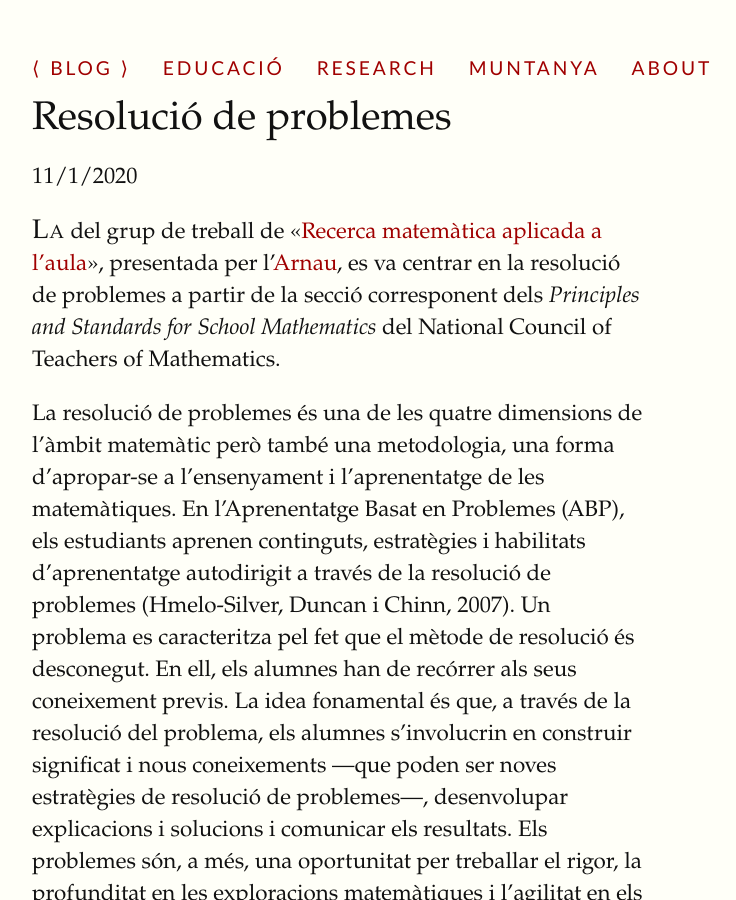
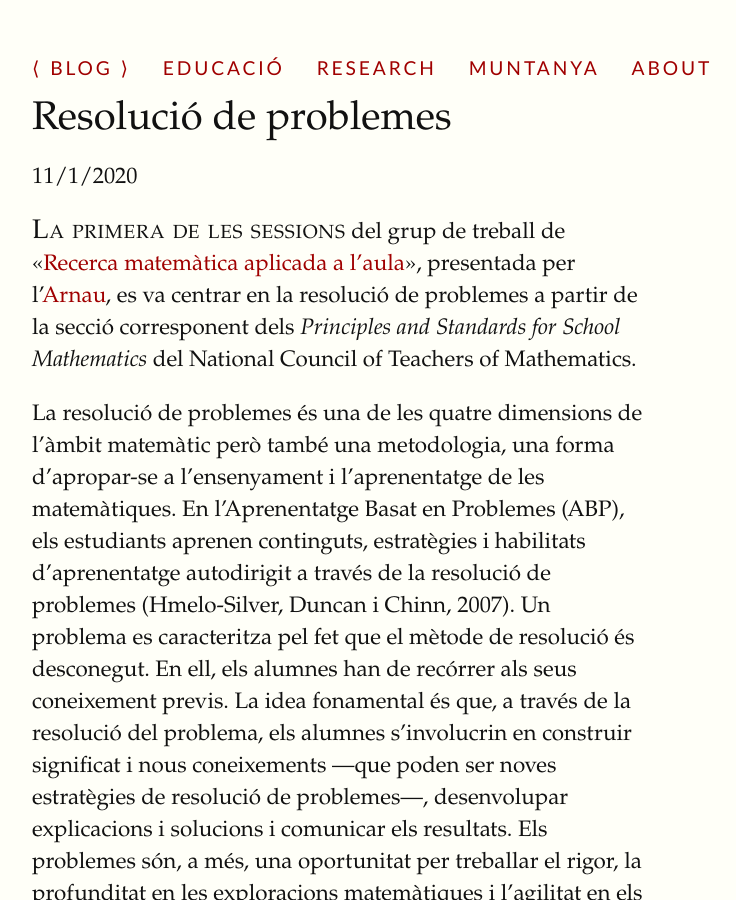
Before and after one commit to mcuquet/mcuquet.github.io, a Jekyll site: the page built from _posts/2020-01-11-Resolució de problemes.md, in a window 1280 px wide and 900 px high. Shown: the whole window, without its empty margins (128-864 px from the left). Built offline with Jekyll 4.4.1, drawn with Linux system fonts in a browser that asks for light colours.

Commit message:
typos corrected

```diff
--- a/_posts/2020-01-11-Resolució de problemes.md
+++ b/_posts/2020-01-11-Resolució de problemes.md
@@ -6,7 +6,7 @@
 categories: "recerca matemàtica aplicada a l'aula"
 ---
 
-{% newthought La primera de les sessions %} del grup de treball de
+{% newthought 'La primera de les sessions' %} del grup de treball de
 «[Recerca matemàtica aplicada a l'aula](/Blog/2019/12/07/Recerca-matemàtica-aplicada-a-l'aula)»,
 presentada per l'[Arnau](https://twitter.com/arnauriera), es va centrar en la
 resolució de problemes a partir de la secció corresponent dels _Principles and
@@ -86,16 +86,15 @@
 > algun altre mètode?
 
 
-# Referències
+## Referències
 
-Hmelo-Silver, C.E., Duncan, D.G. i Chinn, C.A. (2007). [Scaffolding and
+- Hmelo-Silver, C.E., Duncan, D.G. i Chinn, C.A. (2007). [Scaffolding and
 achievement in problem-based and inquiry learning: A response to Kirschner,
 Sweller, and Clark (2006)](https://doi.org/10.1080/00461520701263368).
 _Educational Psychologist, 42_(2), 99–107.
+- National Council of Teachers of Mathematics (Ed.) (2000). _Principles and Standards for School Mathematics_. National Council of Teachers of Mathematics.
 
-National Council of Teachers of Mathematics (Ed.) (2000). _Principles and Standards for School Mathematics_. National Council of Teachers of Mathematics.
-
-# Recursos
+## Recursos
 
 - [Materials de la sessió](https://drive.google.com/open?id=1CmJAQRii5OLxHvxe0r5ZS9j0ifylMHXaKjqtF2SsU8E).
 - Lluís Mora, _[Resolució de problemes](https://docs.google.com/presentation/d/1ezhMAVR7hfVQDe4OkM6iJV0Vt7C2PgE7RuAAbiW7iXo/edit#slide=id.p)_.
```
